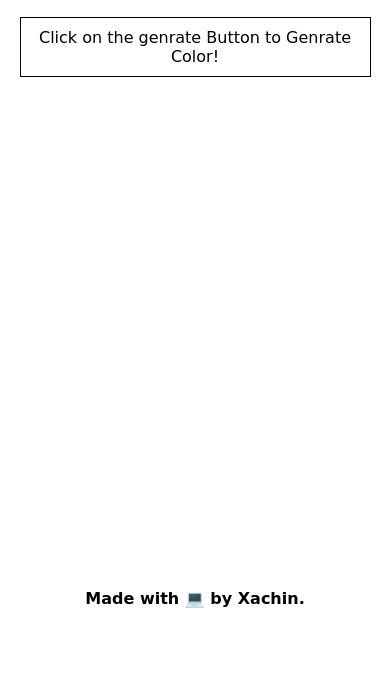
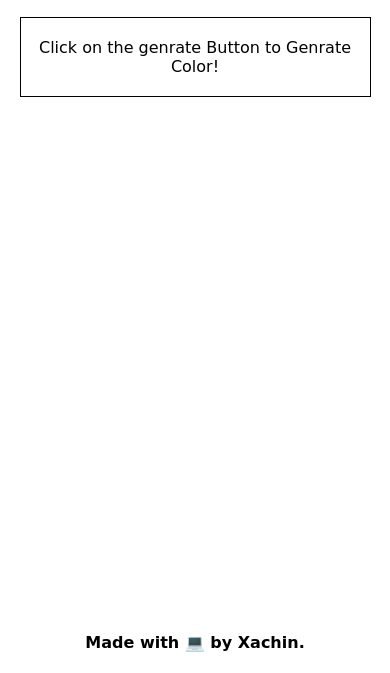
Before and after one commit to chaurasiya-sachin/random-color-genrator, a plain HTML site: page index.html in a window 390 px wide. Shown: the part 171-844 px from the top of the page. Drawn offline with nearby package versions, Linux system fonts and the light colour scheme.

Commit message:
adding media query

```diff
--- a/index.html
+++ b/index.html
@@ -107,23 +107,24 @@
 
         footer {
             position: fixed;
-            bottom: 0px;
+            bottom: -2px;
             width: 100%;
             height: 10%;
             display: inline;
             text-align: center;
         }
 
-        @media screen and(max-width:600px) {
-            .color-box{
+        @media screen and (max-width: 600px) {
+        .color-box {
             height: 80px;
         }
-            footer{
+        footer {
             height: 5%;
             background-color: white;
             z-index: 5;
         }
     }
+
     </style>
 </head>
 <body>
```
Lines whose indentation alone changed are shown as unchanged.
